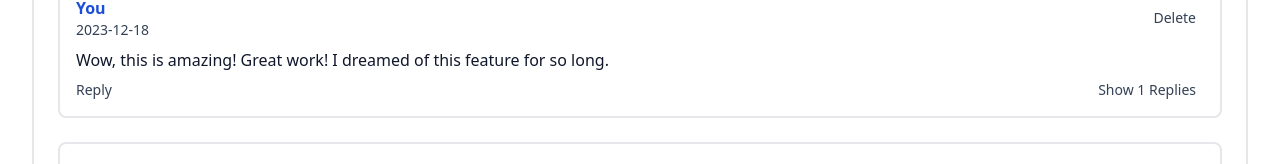
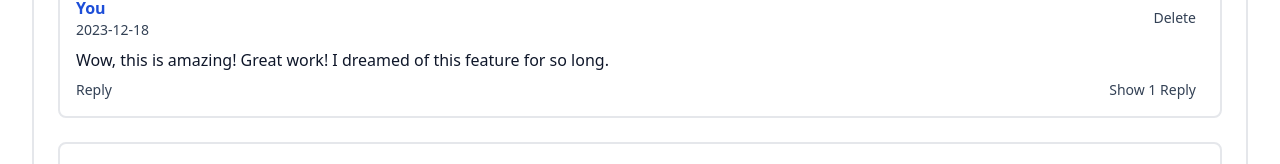
Before and after one commit to svbpz/heatpump, a React (Vite) app: page / in a window 1280 px wide. Shown: the part 220-384 px from the top of the page. Built offline with nearby package versions, Linux system fonts and the light colour scheme.

Commit message:
feat: enable replies on existing comments

```diff
--- a/src/components/CommentSection/Comment.tsx
+++ b/src/components/CommentSection/Comment.tsx
@@ -4,20 +4,25 @@ import CommentInput from "./CommentInput";
 
 type CommentProps = {
   comment: CommentType;
+  onReply: (parentId: number, content: string) => void;
   onDelete: (id: number) => void;
   nested?: boolean;
 };
 
-const Comment = ({ comment, onDelete, nested = false }: CommentProps) => {
+const Comment = ({
+  comment,
+  onReply,
+  onDelete,
+  nested = false,
+}: CommentProps) => {
   const [showReplies, setShowReplies] = useState(false);
   const [showInput, setShowInput] = useState(false);
+  const toggleReplies = () => setShowReplies((state) => !state);
+  const toggleInput = () => setShowInput((state) => !state);
 
   const { id, author, date, content, replies } = comment;
   const hasReplies = replies.length > 0;
   const isOwner = author === "You";
-
-  const toggleReplies = () => setShowReplies((state) => !state);
-  const toggleInput = () => setShowInput((state) => !state);
 
   const containerStyles = nested
     ? `text-slate-900 py-2 pl-4 mb-4 border-l-2 hover:bg-slate-100 ${
@@ -50,7 +55,11 @@ const Comment = ({ comment, onDelete, nested = false }: CommentProps) => {
         </button>
         {hasReplies && (
           <button onClick={toggleReplies} className="hover:underline mr-2">
-            {showReplies ? "Hide replies" : `Show ${replies.length} Replies`}
+            {showReplies
+              ? "Hide replies"
+              : `Show ${replies.length} ${
+                  replies.length > 1 ? "Replies" : "Reply"
+                }`}
           </button>
         )}
       </div>
@@ -58,8 +67,9 @@ const Comment = ({ comment, onDelete, nested = false }: CommentProps) => {
         <div className="mt-2">
           <CommentInput
             onSubmit={(content) => {
-              console.log(content);
+              onReply(id, content);
               toggleInput();
+              setShowReplies(true);
             }}
           />
         </div>
@@ -70,6 +80,7 @@ const Comment = ({ comment, onDelete, nested = false }: CommentProps) => {
             <Comment
               key={reply.id}
               comment={reply}
+              onReply={onReply}
               onDelete={onDelete}
               nested
             />
--- a/src/components/CommentSection/CommentSection.tsx
+++ b/src/components/CommentSection/CommentSection.tsx
@@ -33,12 +33,37 @@ const CommentSection = ({ title }: CommentSectionProps) => {
     setComments(deleteCommentRecursively(comments));
   };
 
+  const onReply = (parentId: number, content: string): void => {
+    const newReply: CommentType = {
+      id: Date.now(),
+      author: "You",
+      date: new Date().toLocaleDateString(),
+      content,
+      replies: [],
+    };
+
+    const addReplyRecursively = (comments: CommentType[]): CommentType[] =>
+      comments.map((comment) => {
+        if (comment.id === parentId) {
+          return { ...comment, replies: [...comment.replies, newReply] };
+        }
+        return { ...comment, replies: addReplyRecursively(comment.replies) };
+      });
+
+    setComments(addReplyRecursively(comments));
+  };
+
   return (
     <div className="container mx-auto p-6 pb-1 rounded-lg border-2">
       <h2 className="text-xl mb-4">{title}</h2>
       <CommentInput onSubmit={onComment} />
       {comments.map((comment) => (
-        <Comment key={comment.id} comment={comment} onDelete={onDelete} />
+        <Comment
+          key={comment.id}
+          comment={comment}
+          onDelete={onDelete}
+          onReply={onReply}
+        />
       ))}
     </div>
   );
```
